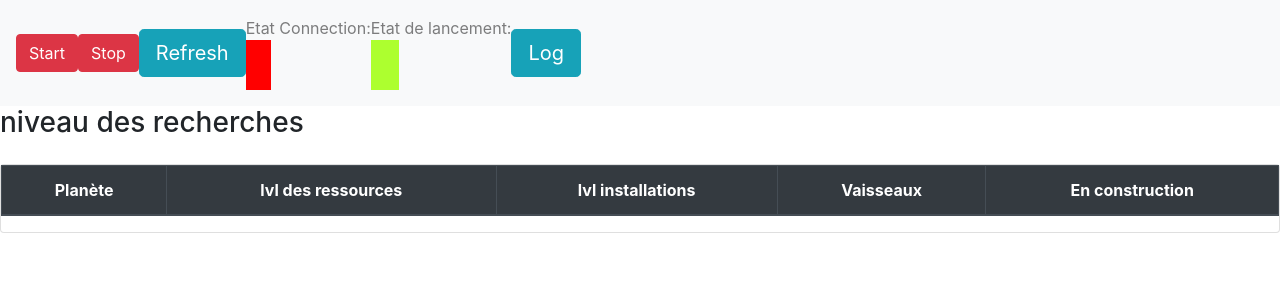
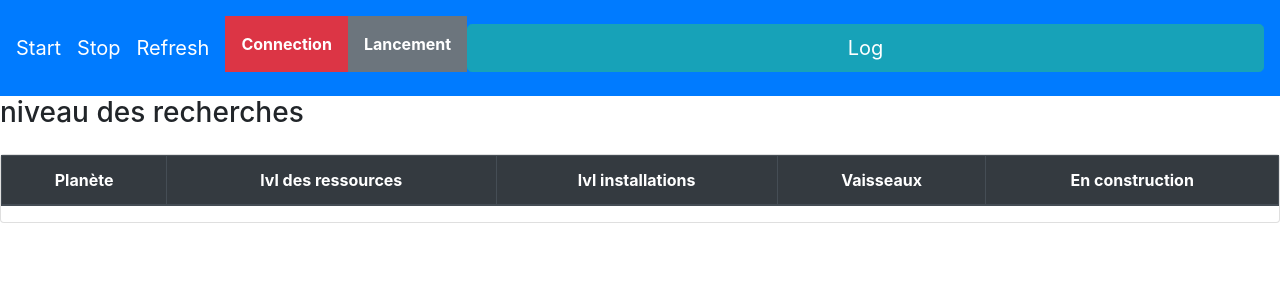
Before and after one commit to lordbentner/ogamepy, a Flask app: page / in a window 1280 px wide. Shown: the top 300 px of the page. Run offline with Flask 2, Linux system fonts and the light colour scheme; lists and menus that the app fills with data are empty; some libraries are stand-ins or nearby versions.

Commit message:
correction connection

```diff
--- a/app.py
+++ b/app.py
@@ -28,23 +28,23 @@ def hello():
     return render_template('index.html',ogame=thread_1.ogame_infos,
     len=len(thread_1.ogame_infos),research=thread_1.lvl_research,info=info)
 
-@app.route('/refresh/', methods=['POST'])
+@app.route('/refresh/')
 def refresh():
     info = [ thread_1.isConnected,thread_1.isRunning,app.debug ]
     return render_template('index.html',ogame=thread_1.ogame_infos,
     len=len(thread_1.ogame_infos),research=thread_1.lvl_research,info=info)
 
-@app.route("/start/", methods=['POST'])
+@app.route("/start/")
 def start():
     thread_1.StartRunning()
     return refresh()
 
-@app.route("/stop/", methods=['POST'])
+@app.route("/stop/")
 def stop():
     thread_1.StopRunning()
     return refresh()
 
-@app.route("/log/",methods=['POST'])
+@app.route("/log/")
 def log():
     return render_template('log.html',info_log=thread_1.info_log,info_log2=thread_1.infoLog2)
 
--- a/static/style.css
+++ b/static/style.css
@@ -1,11 +1,11 @@
 .red {
-    width: 20%;
+    width: 10%;
     height: 50px;
     background-color: red;
 }
 
 .green {
-    width: 20%;
+    width: 10%;
     height: 50px;
     background-color: greenyellow;
 }
--- a/templates/index.html
+++ b/templates/index.html
@@ -8,36 +8,25 @@
 <title>Ogame Bot</title>
 </head>
 <body>
-<nav class="navbar navbar-expand-lg navbar-light bg-light">
-    <form action="/start/" method="post">
-        <button class="btn btn-danger" type="submit">Start</button>
-    </form>
-    <form action="/stop/" method="post">
-        <button class="btn btn-danger" type="submit">Stop</button>
-    </form>
-    </form>
-        <form action="/refresh/" method="post">
-        <button class="btn btn-info btn-lg btn-block" type="submit">Refresh</button>
-    </form>
-    <span class="navbar-text">Etat Connection:
+<nav class="navbar navbar-expand-lg navbar-dark bg-primary">
+    <a class="navbar-brand" href="{{ url_for('start')}}">Start</a>
+    <a class="navbar-brand" href="{{ url_for('stop')}}">Stop</a>
+    <a class="navbar-brand" href="{{ url_for('refresh')}}">Refresh</a>
+    <nav class="navbar-text">
         {% if info[0] == True %}
-            <div class="green"></div>
+            <div class="p-3 mb-2 bg-secondary text-white"><b>Connection</b></div>
+        {% else %}
+            <div class="p-3 mb-2 bg-danger text-white"><b>Connection</b></span>
         {% endif %}
-        {% if info[0] == False %}
-            <div class="red"></div>
+    </nav>
+    <nav class="navbar-text">
+        {% if info[1] == True %}
+            <div class="p-3 mb-2 bg-secondary text-white"><b>Lancement</b></div>
+        {% else %}
+            <div class="p-3 mb-2 bg-danger text-white"><b>Lancement</b></div>
         {% endif %}
-    </span>
-    <span class="navbar-text">Etat de lancement:
-        {% if info[1] == True %}
-            <div class="green"></div>
-        {% endif %}
-        {% if info[1] == False %}
-            <div class="red"></div>
-        {% endif %}
-    </span>
-        <form action="/log/" method="post">
-        <button class="btn btn-info btn-lg btn-block" type="submit">Log</button>
-    </form>
+    </nav>
+    <a class="btn btn-info btn-lg btn-block" href="{{ url_for('log') }}">Log</a>
 </nav>
 <div class="table-responsive">
     <table class="table table-bordered">
@@ -76,7 +65,7 @@
                  ({{ pl_info["position"] }})
                  <br />
                  {% for key,value in pl_info["resources"]%}
-                    <p>{{key}}:{{value}}</p>
+                    <p>{{key}} : {{value}}</p>
                     {% endfor %}
                 </th>
                 {% for content in pl_info["content"] %}
--- a/templates/log.html
+++ b/templates/log.html
@@ -8,9 +8,7 @@
 <title>Ogame Bot</title>
 </head>
 <body>
-<form action="/" method="post">
-    <button class="btn btn-primary btn-lg btn-block" type="submit">Retour</button>
-</form>
+<a class="btn btn-primary btn-lg btn-block" href="{{ url_for('hello') }}">Retour</a>
 <div class="card">
     <table class="table table-bordered table-dark">
         <thead><tr>
```
Also changed, not shown: function_ogame.py (+8 -4 lines), info_ogame.py (+6 -6 lines), ogamebot.py (+22 -9 lines).
